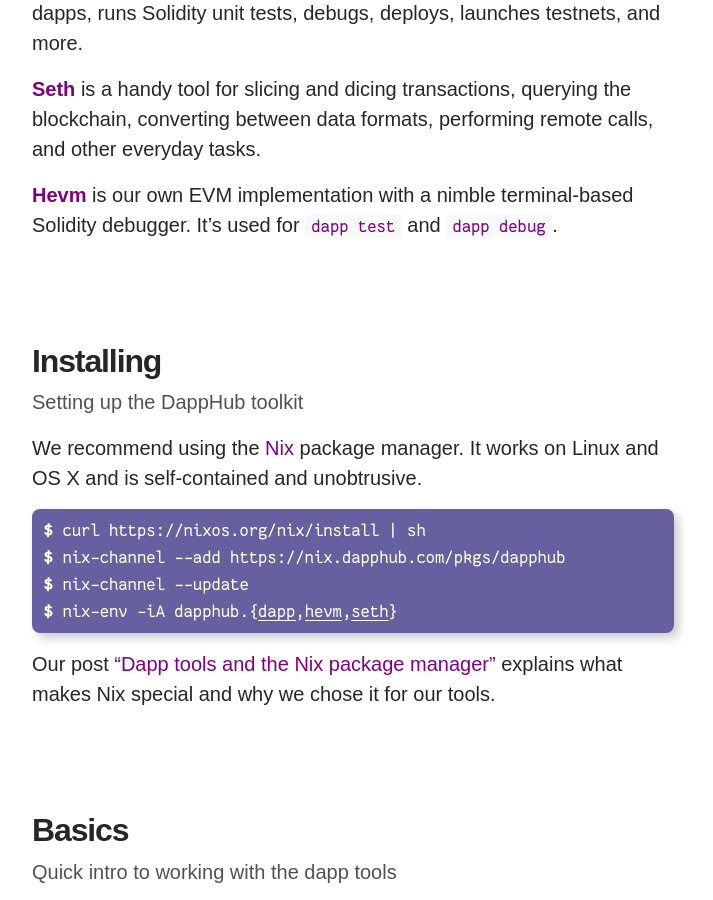
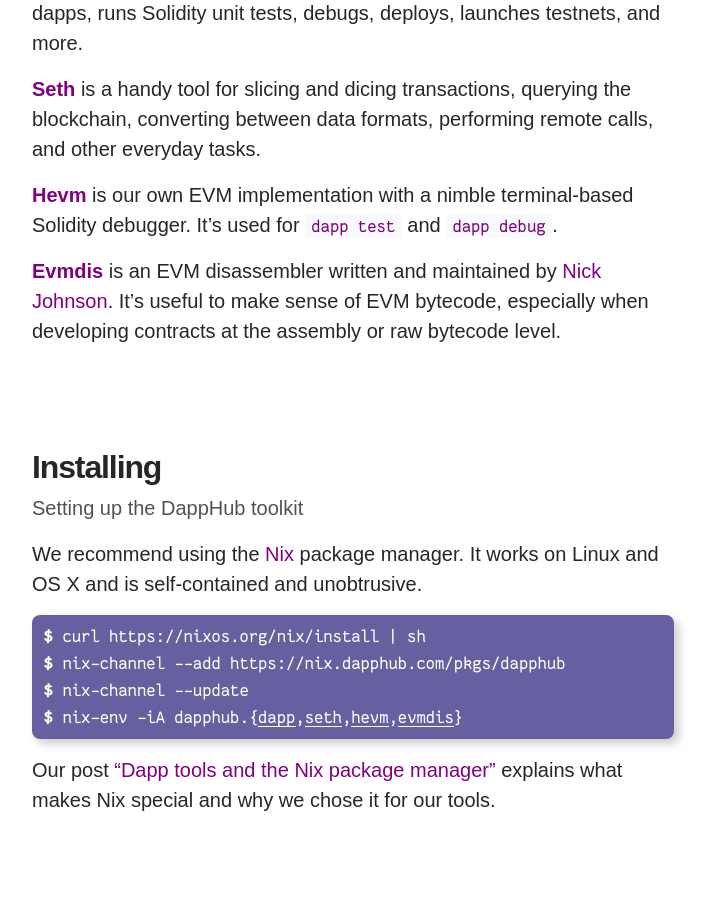
Before and after one commit to dapphub/dapp-tools, a Jekyll site: the page built from index.html, in a window 1280 px wide and 900 px high, scrolled down 489 px. Shown: the whole window, without its empty margins (287-1000 px from the left). Built offline with Jekyll 4.4.1, drawn with Linux system fonts in a browser that asks for light colours; nearby versions of some CDN libraries.

Commit message:
add evmdis

```diff
--- a/_includes/install.html
+++ b/_includes/install.html
@@ -10,6 +10,7 @@
 <b>$</b> nix-channel --update
 <b>$</b> nix-env -iA dapphub.{<!--
   --><a href=https://github.com/dapphub/dapp>dapp</a>,<!--
+  --><a href=https://github.com/dapphub/seth>seth</a>,<!--
   --><a href=https://github.com/dapphub/hevm>hevm</a>,<!--
-  --><a href=https://github.com/dapphub/seth>seth</a>}
+  --><a href=https://github.com/arachnid/evmdis>evmdis</a>}
 </pre>
--- a/_includes/tools.html
+++ b/_includes/tools.html
@@ -25,3 +25,5 @@
     implementation with a nimble terminal-based Solidity debugger.
     It’s used for <code>dapp test</code>
     and <code>dapp debug</code>.
+  <p>
+    <a href=https://github.com/arachnid/evmdis><b>Evmdis</b></a> is an EVM disassembler written and maintained by <a href=https://github.com/arachnid>Nick Johnson</a>. It’s useful to make sense of EVM bytecode, especially when developing contracts at the assembly or raw bytecode level.
```
